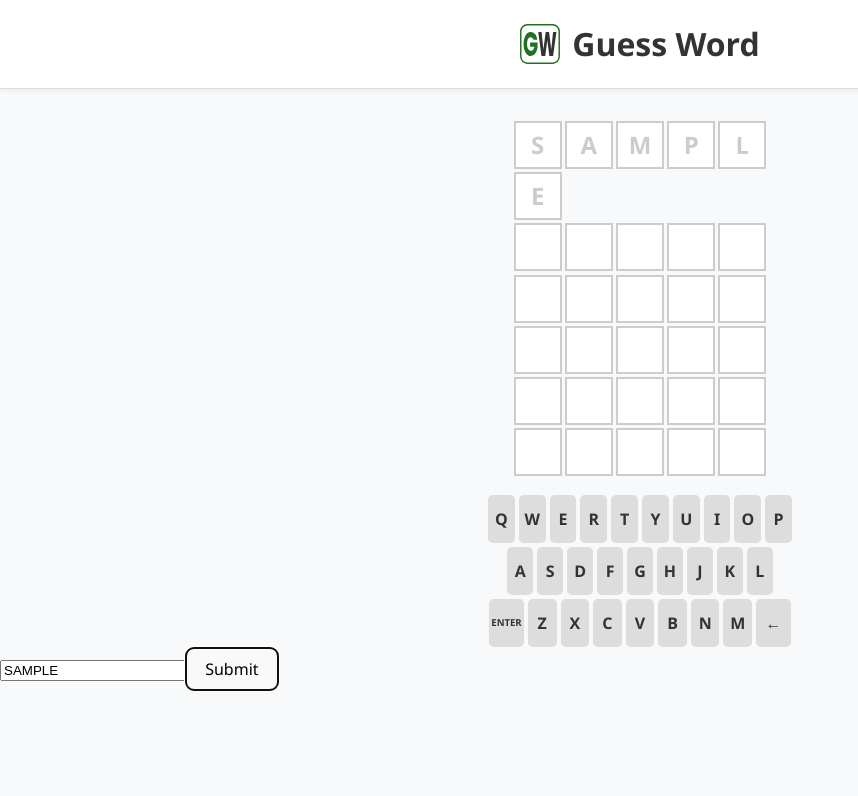
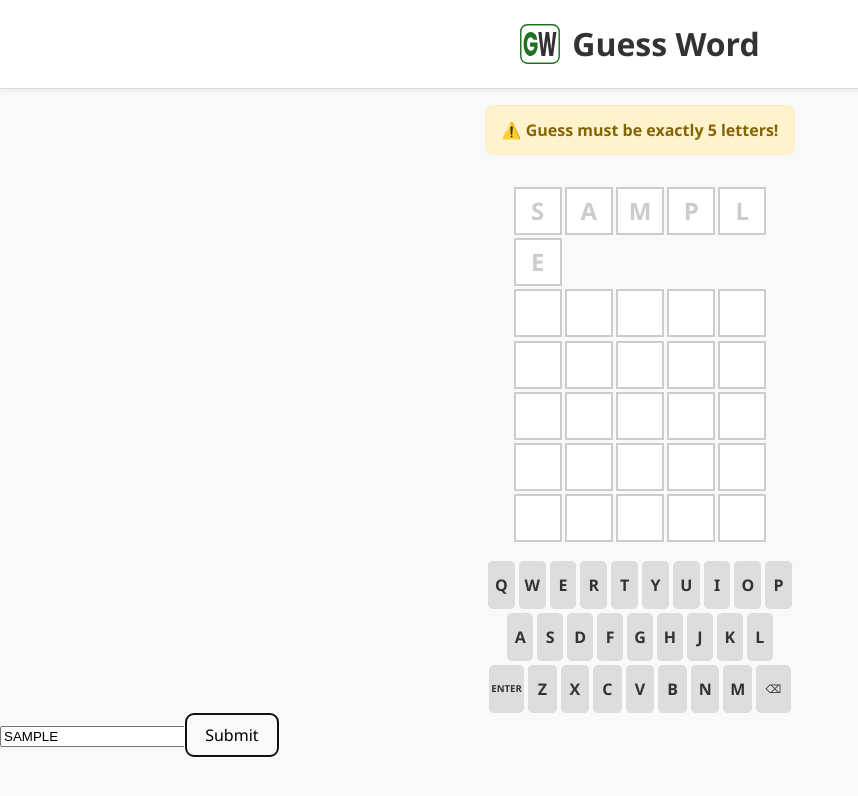
Before and after one commit to A-A-RonJS/guess-word, a React (Vite) app in the folder frontend/: page / in a window 1280 px wide. Both pictures are taken after typing "Sample" into the empty fields and a click on the button "Submit". Shown: the top 796 px of the page, without its empty margins (0-858 px from the left). Built offline with nearby package versions, Linux system fonts and the light colour scheme.

Commit message:
keyboard update and feedback banner with fade

```diff
--- a/frontend/src/App.tsx
+++ b/frontend/src/App.tsx
@@ -13,9 +13,11 @@ import logoUrl from "./assets/guess-word.svg";
 
 // Styles
 import "./styles/App.css";
-import "./styles/GameOver.css";
+import "./styles/GameFeedback.css";
 
 const MAX_GUESSES = 6;
+
+type FeedbackType = "tooFewChars" | "noGuessesLeft" | "none";
 
 function App() {
   // {}[][]Type annotation for an array of arrays of objects,
@@ -31,6 +33,23 @@ function App() {
   // Stores the user's current input
   const [currentInput, setCurrentInput] = useState("");
 
+  const [isFeedbackVisible, setIsFeedbackVisible] = useState(false);
+
+  // Determines which feedback message will be displayed
+  const [feedbackMessage, setFeedbackMessage] = useState<FeedbackType>("none");
+
+  function showFeedback(message: FeedbackType) {
+    setFeedbackMessage(message);
+    setIsFeedbackVisible(true);
+
+    setTimeout(() => {
+      setIsFeedbackVisible(false);
+
+      // Give fade-out time to complete before clearing message
+      setTimeout(() => setFeedbackMessage("none"), 600);
+    }, 3000);
+  }
+
   // Stores the correct word to guess - to be randomised
   const [correctWord] = useState("BRAIN");
 
@@ -41,7 +60,6 @@ function App() {
   useEffect(() => {
     inputRef.current?.focus();
   }, []);
-
 
   let gameOverMessage = "";
 
@@ -66,6 +84,11 @@ function App() {
         </div>
       )}
 
+      <div className={`feedback-banner ${feedbackMessage !== "none" ? "visible" : "hidden"}`}>
+        {feedbackMessage === "tooFewChars" && "⚠️ Guess must be exactly 5 letters!"}
+        {feedbackMessage === "noGuessesLeft" && "❌ No more guesses left!"}
+      </div>
+
       <main className="game-area">
         {Array.from({ length: MAX_GUESSES }, (_, i) => {
           if (i < guesses.length) {
@@ -78,10 +101,7 @@ function App() {
         })}
       </main>
 
-
       <Keyboard onKeyPress={handleKeyPress} />
-
-
 
       <section className="input-area">
         <input
@@ -101,20 +121,33 @@ function App() {
   );
 
   function handleKeyPress(key: string) {
-    console.log("Pressed: ", key);
+    // Checks if single letter, case insensitive
+    const isLetter = /^[a-z]$/i.test(key);
+
+    if (isLetter && currentInput.length < 5) {
+      setCurrentInput(currentInput + key)
+    }
+
+    if (key === "⌫" && currentInput.length > 0) {
+      setCurrentInput(currentInput.slice(0, -1))
+    }
+
+    if (key === "Enter") {
+      handleSubmit()
+    }
   }
 
   function handleSubmit() {
 
     if (guesses.length >= 6) {
-      alert("No more guesses left!");
+      showFeedback("noGuessesLeft");
       return;
     }
 
     const guess = currentInput.toUpperCase();
 
     if (currentInput.length !== 5) {
-      alert("Guess must be exactly 5 letters!");
+      showFeedback("tooFewChars");
       return;
     }
 
--- a/frontend/src/components/Keyboard.tsx
+++ b/frontend/src/components/Keyboard.tsx
@@ -7,7 +7,7 @@ type KeyboardProps = {
 const keyboardRows = [
   ["Q", "W", "E", "R", "T", "Y", "U", "I", "O", "P"],
   ["A", "S", "D", "F", "G", "H", "J", "K", "L"],
-  ["Enter", "Z", "X", "C", "V", "B", "N", "M", "←"],
+  ["Enter", "Z", "X", "C", "V", "B", "N", "M", "⌫"],
 ];
 
 export function Keyboard({ onKeyPress }: KeyboardProps) {
@@ -23,8 +23,11 @@ export function Keyboard({ onKeyPress }: KeyboardProps) {
                   key={key}
                   onClick={() => onKeyPress(key)}
                   style={{
-                    flexGrow: key === "Enter" || key === "←" ? 1.5 : 1,
-                    fontSize: key === "Enter" ? "0.6rem" : "1rem",
+                    flexGrow: key === "Enter" || key === "⌫" ? 1.5 : 1,
+                    fontSize: key === "Enter" ? "0.6rem" : key === "⌫"
+                      ? "0.7rem"
+                      : "1rem",
+
                   }}
                 >
                   {key}
--- /dev/null
+++ b/frontend/src/styles/GameFeedback.css
@@ -0,0 +1,46 @@
+.game-over-message {
+  text-align: center;
+  margin: 1rem auto;
+  font-size: 1.25rem;
+  font-weight: 600;
+  color: #333;
+  padding: 1rem 1.5rem;
+  background-color: #fffbe6;
+  border: 1px solid #ffe58f;
+  border-radius: 8px;
+  max-width: 90%;
+  box-shadow: 0 2px 6px rgba(0, 0, 0, 0.05);
+}
+
+.feedback-banner {
+  max-width: 400px;
+  margin: 1rem auto 0;
+  padding: 0.75rem 1rem;
+  text-align: center;
+
+  font-weight: bold;
+  border: 1px solid #ffeeba;
+  border-radius: 0.5rem;
+  background-color: #fff3cd;
+  color: #856404;
+
+  /* Animation prep */
+  opacity: 0;
+  /* transform: translateY(-5px); */
+  pointer-events: none;
+
+  transition:
+    opacity 0.5s ease-out;
+}
+
+.feedback-banner.visible {
+  opacity: 1;
+  /* transform: translateY(0); */
+  pointer-events: auto;
+}
+
+.feedback-banner.hidden {
+  opacity: 0;
+  /* transform: translateY(-5px); */
+  pointer-events: none;
+}
--- a/frontend/src/styles/GameOver.css
+++ /dev/null
@@ -1,13 +0,0 @@
-.game-over-message {
-    text-align: center;
-    margin: 1rem auto;
-    font-size: 1.25rem;
-    font-weight: 600;
-    color: #333;
-    padding: 1rem 1.5rem;
-    background-color: #fffbe6;
-    border: 1px solid #ffe58f;
-    border-radius: 8px;
-    max-width: 90%;
-    box-shadow: 0 2px 6px rgba(0, 0, 0, 0.05);
-  }
```
